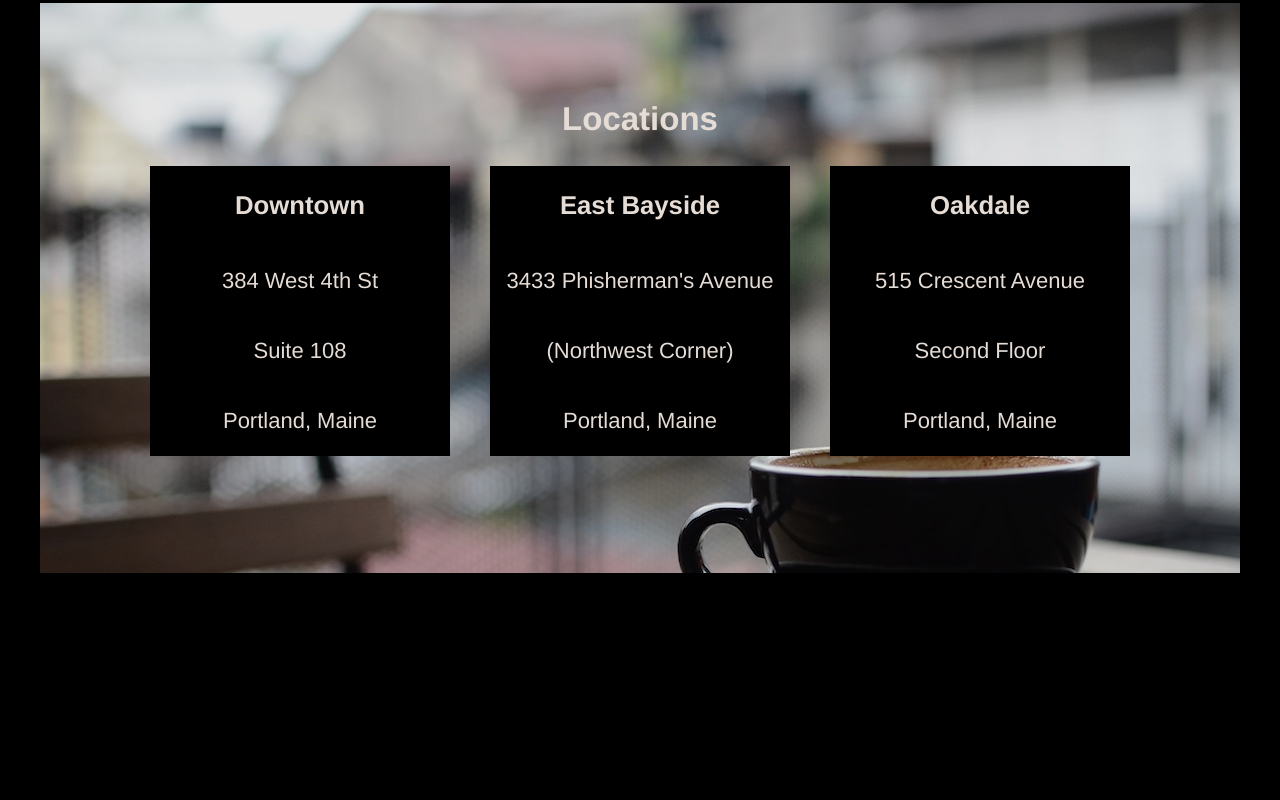
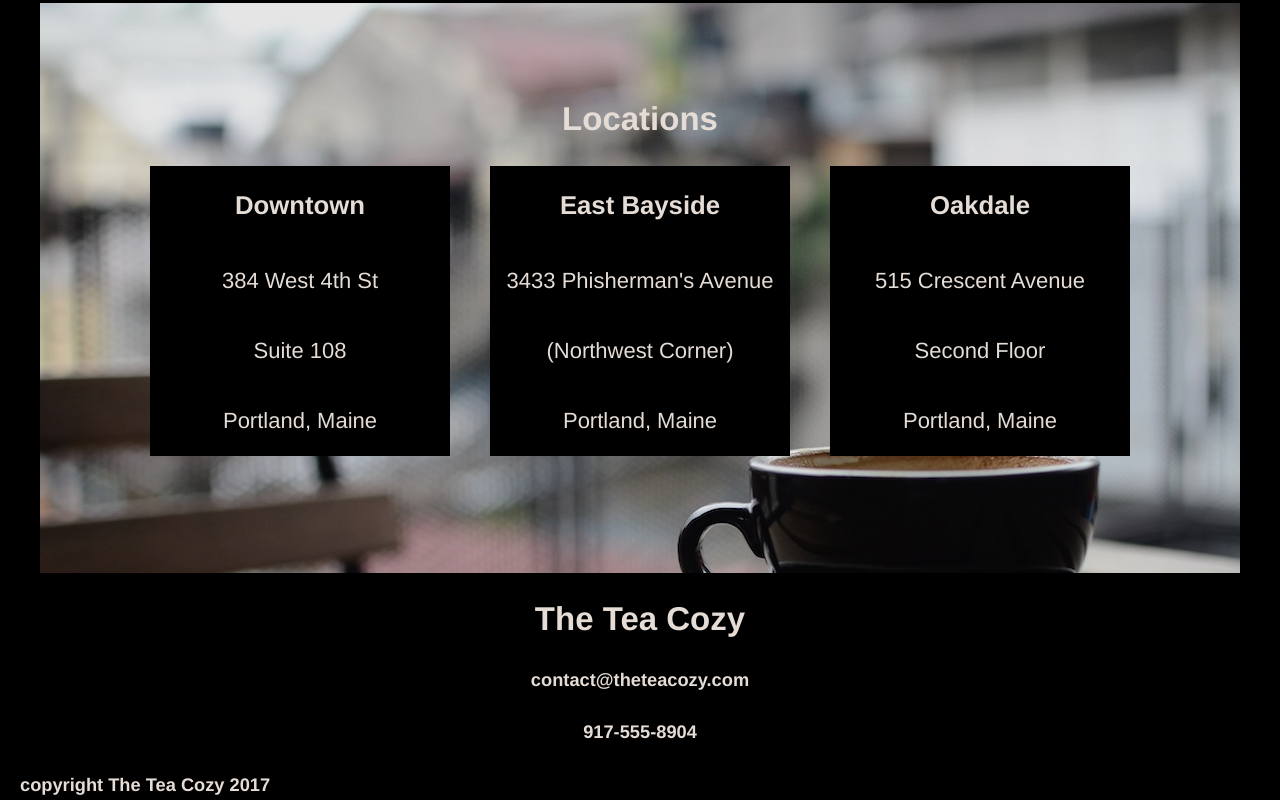
Before and after one commit to Densetsu1/Tea-Cozy, a plain HTML site: page index.html in a window 1280 px wide. Shown: the part 1569-2369 px from the top of the page. Before the commit the page ends 2142 px from the top, so only its background shows below. Drawn offline with Linux system fonts and the light colour scheme.

Commit message:
Footer added with styles

```diff
--- a/index.html
+++ b/index.html
@@ -75,5 +75,14 @@
         </div>
       </div>
     </div>
+
+    <footer>
+      <div class="details">
+        <h2>The Tea Cozy</h2>
+        <h5>contact@theteacozy.com</h5>
+        <h5>917-555-8904</h5>
+      <div>
+      <h5 class="copyright">copyright The Tea Cozy 2017</h5>
+    </footer>
   </body>
 </html>
--- a/resources/css/style.css
+++ b/resources/css/style.css
@@ -138,3 +138,14 @@ a{
   width: 300px;
   margin: 0px 20px;
 }
+
+/*-----------------------------------------------------------------------------*/
+/*Footer styles*/
+.details{
+  height: 200px
+}
+
+.copyright{
+  padding-left: 20px;
+  text-align: left;
+}
```
